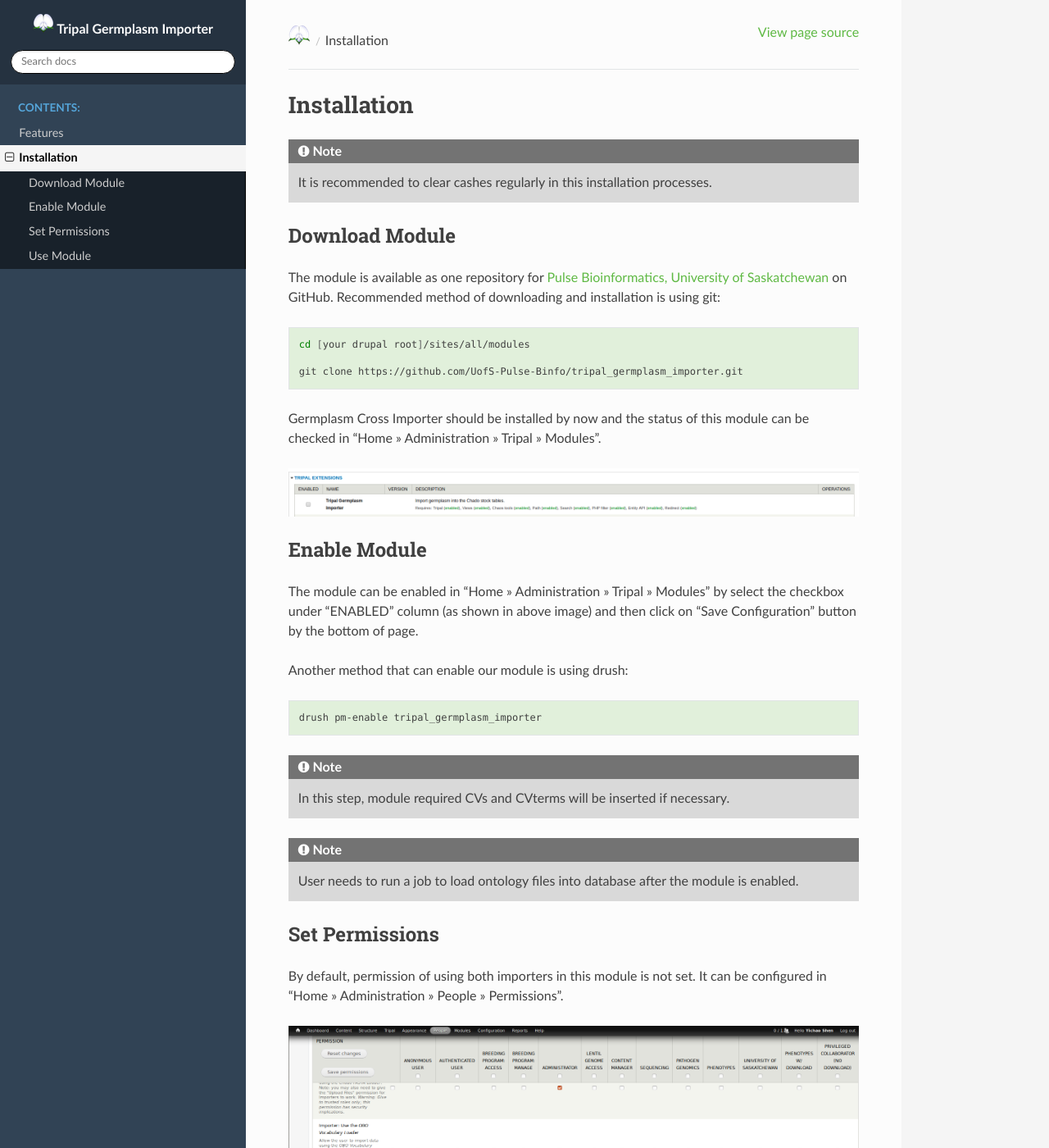
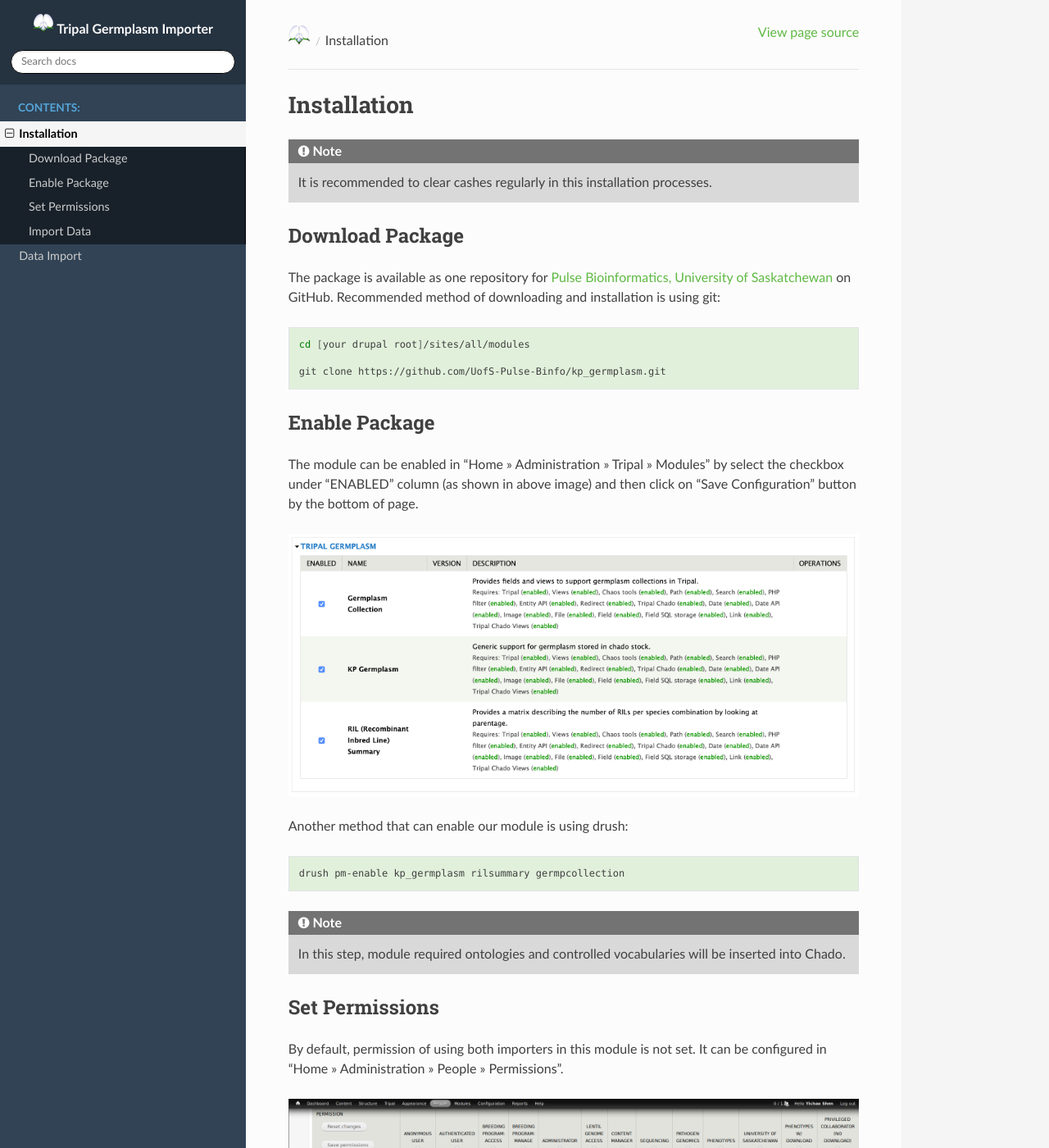
Before and after one commit to UofS-Pulse-Binfo/uofspb_germplasm, a Sphinx documentation site: the page built from docs/install.rst, in a window 1280 px wide and 1400 px high. Shown: the whole window at 82% size. Built offline with Sphinx 7.4.7 and the Read the Docs theme 2.0.0, drawn with Linux system fonts in a browser that asks for light colours; some of the changed text lies outside the part shown.

Commit message:
Update docs to reflect the package.

```diff
--- a/docs/features.rst
+++ /dev/null
@@ -1,19 +0,0 @@
-Features
-========
-Tripal Germplasm Importer is developed following `Tripal Developer’s Guide » Creating Custom Data Loaders <https://tripal.readthedocs.io/en/latest/dev_guide/custom_data_loader.html>`_.
-This module is developed for bulk load germplasm crosses and accessions into database.
-
-.. toctree::
-   :maxdepth: 2
-   :caption: Further Detail:
-
-   features/germplasm_cross_importer
-   features/germplasm_accession_importer
-
-.. note::
-
-  CVs and CV terms used in this module is customized for our database. Users can check their own database and modify CVs and CV terms accordingly.
-
-PHP UnitTest
-------------
-PHP UnitTest is created to guarantee the integrity of data insertion.
--- /dev/null
+++ b/docs/importers.rst
@@ -0,0 +1,15 @@
+Data Import
+=============
+
+Import for **Germplasm Accessions** and **Breeding Crosses** are currently supported by this module. The accession import supports BrAPI-compliant metadata in a simple table-based format. For more information, see the following full descriptions of each importer.
+
+.. toctree::
+   :maxdepth: 2
+   :caption: Further Detail:
+
+   importers/germplasm_cross_importer
+   importers/germplasm_accession_importer
+
+.. note::
+
+  This module uses a specific set of controlled vocabulary terms to identify metadata. Where possible we have used community standard ontologies but in some cases the terms needed were not available. All terms used are compatible with standardized Tripal Content Types.
--- a/docs/index.rst
+++ b/docs/index.rst
@@ -1,10 +1,14 @@
 
-Tripal Germplasm Importer: Available documentation!
-====================================================
+KP Germplasm Support!
+=========================
+
+.. note::
+
+  This package of modules enhances the germplasm support in Tripal Core with support for both **Breeding Programs** and **Germplasm Genebanks**.
 
 .. toctree::
    :maxdepth: 2
    :caption: Contents:
 
-   features
    install
+   importers
--- a/docs/install.rst
+++ b/docs/install.rst
@@ -6,44 +6,35 @@ Installation
   It is recommended to clear cashes regularly in this installation processes.
 
 
-Download Module
----------------
+Download Package
+------------------
 
-The module is available as one repository for `Pulse Bioinformatics, University of Saskatchewan <https://github.com/UofS-Pulse-Binfo>`_ on GitHub. Recommended method of downloading and installation is using git:
+The package is available as one repository for `Pulse Bioinformatics, University of Saskatchewan <https://github.com/UofS-Pulse-Binfo>`_ on GitHub. Recommended method of downloading and installation is using git:
 
 .. code:: bash
 
   cd [your drupal root]/sites/all/modules
 
-  git clone https://github.com/UofS-Pulse-Binfo/tripal_germplasm_importer.git
+  git clone https://github.com/UofS-Pulse-Binfo/kp_germplasm.git
 
-
-Germplasm Cross Importer should be installed by now and the status of this module can be checked in "Home » Administration » Tripal » Modules".
-
-.. image:: install.1.tripal_module_page.png
-
-
-
-Enable Module
--------------
+Enable Package
+----------------
 
 The module can be enabled in "Home » Administration » Tripal » Modules" by select the checkbox under "ENABLED" column (as shown in above image) and then click on "Save Configuration" button by the bottom of page.
 
+.. image:: install.1.tripal_module_page.png
 
 Another method that can enable our module is using drush:
 
 .. code:: bash
 
-  drush pm-enable tripal_germplasm_importer
+  drush pm-enable kp_germplasm rilsummary germpcollection
 
 
 .. note::
 
-  In this step, module required CVs and CVterms will be inserted if necessary.
+  In this step, module required ontologies and controlled vocabularies will be inserted into Chado.
 
-.. note::
-
-  User needs to run a job to load ontology files into database after the module is enabled.
 
 Set Permissions
 ---------------
@@ -52,10 +43,16 @@ By default, permission of using both importers in this module is not set. It can
 
 .. image:: install.4.permission.png
 
-Use Module
-----------
+Import Data
+------------
 After the module is installed and enabled, both Germplasm Cross Importer and Germplasm Accession Importer should be ready to use in "Home » Administration » Tripal » Data Loader".
 
 .. image:: install.2.cross_importer.png
 
 .. image:: install.3.accession_importer.png
+
+For more information on the importers, See the Data Import section of these docs.
+
+.. note::
+
+  The importers add data to from your file into Chado. You then need to publish that data by going to Admin > Content > Tripal Content > Publish and selecting either "F1" for crosses or "Germplasm Accessions".
```
Also changed, not shown: docs/importers/accession.1.file_format.png (renamed from docs/features/accession.1.file_format.png), docs/importers/accession.2.genus.png (renamed from docs/features/accession.2.genus.png), docs/importers/accession.3.ER_diagram.jpg (renamed from docs/features/accession.3.ER_diagram.jpg), docs/importers/cross.1.file_format.png (renamed from docs/features/cross.1.file_format.png), docs/importers/cross.2.prefix_organism.png (renamed from docs/features/cross.2.prefix_organism.png), docs/importers/germplasm_accession_importer.rst (renamed from docs/features/germplasm_accession_importer.rst), docs/importers/germplasm_cross_importer.rst (renamed from docs/features/germplasm_cross_importer.rst), docs/install.1.tripal_module_page.png.
